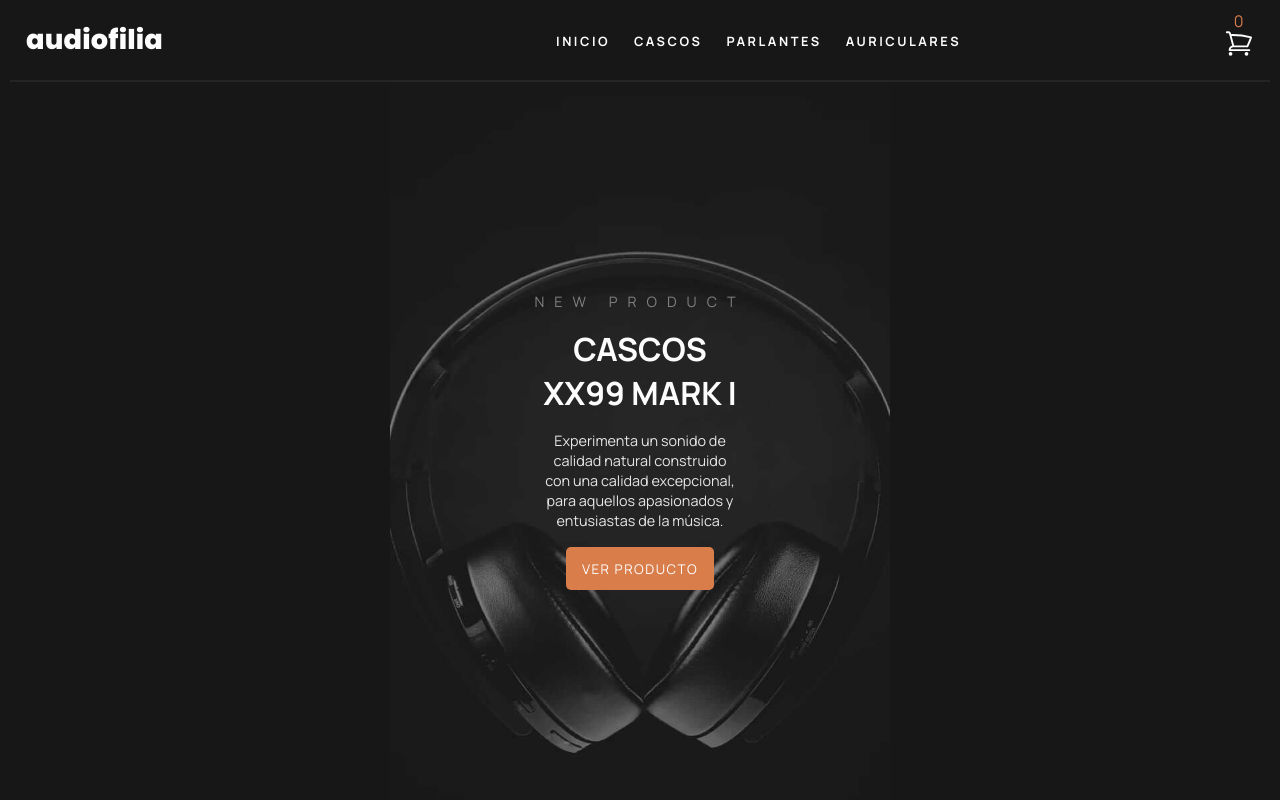
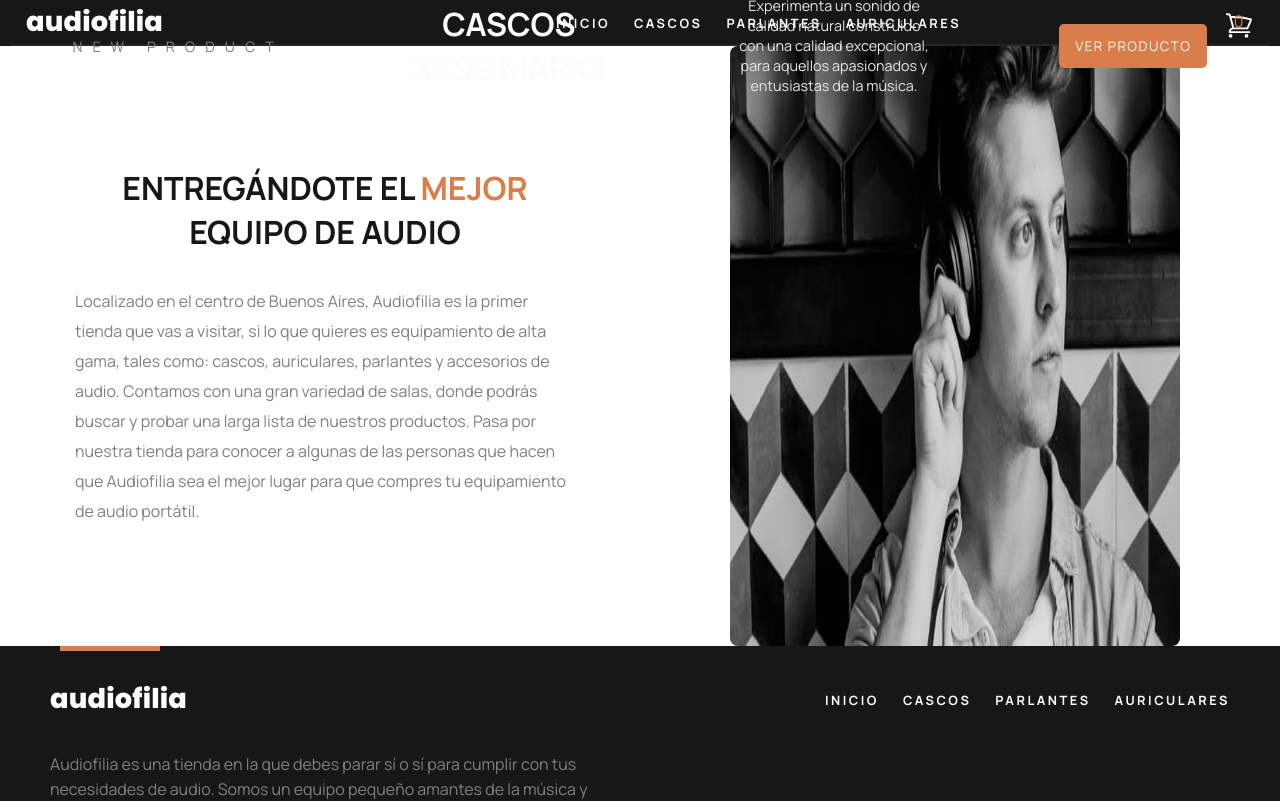
Before and after one commit to Fede-Baleyron/audiophile-store, a React (Vite) app: page / in a window 1280 px wide. Shown: the top 801 px of the page. Built offline with nearby package versions, Linux system fonts and the light colour scheme.

Commit message:
modify main layout

```diff
--- a/src/App.tsx
+++ b/src/App.tsx
@@ -6,10 +6,8 @@ import Footer from './modules/shared/footer/Main'
 function App() {
   return (
     <>
-      <div className='first-view-layout'>
-        <Header />
-        <RoutesHandler />
-      </div>
+      <Header />
+      <RoutesHandler />
       <BestGearSection />
       <Footer />
     </>
--- a/src/index.css
+++ b/src/index.css
@@ -24,7 +24,6 @@ body {
 main {
   display: flex;
   flex-flow: column wrap;
-  row-gap: 3rem;
   width: 100%;
   min-height: 100vh;
 }
--- a/src/modules/pages/home/Main.tsx
+++ b/src/modules/pages/home/Main.tsx
@@ -1,4 +1,4 @@
-import { HeroSection } from "./components/HeroSection"
+import { HeroSection } from './components/HeroSection'
 
 const Main = () => {
   return (
```
